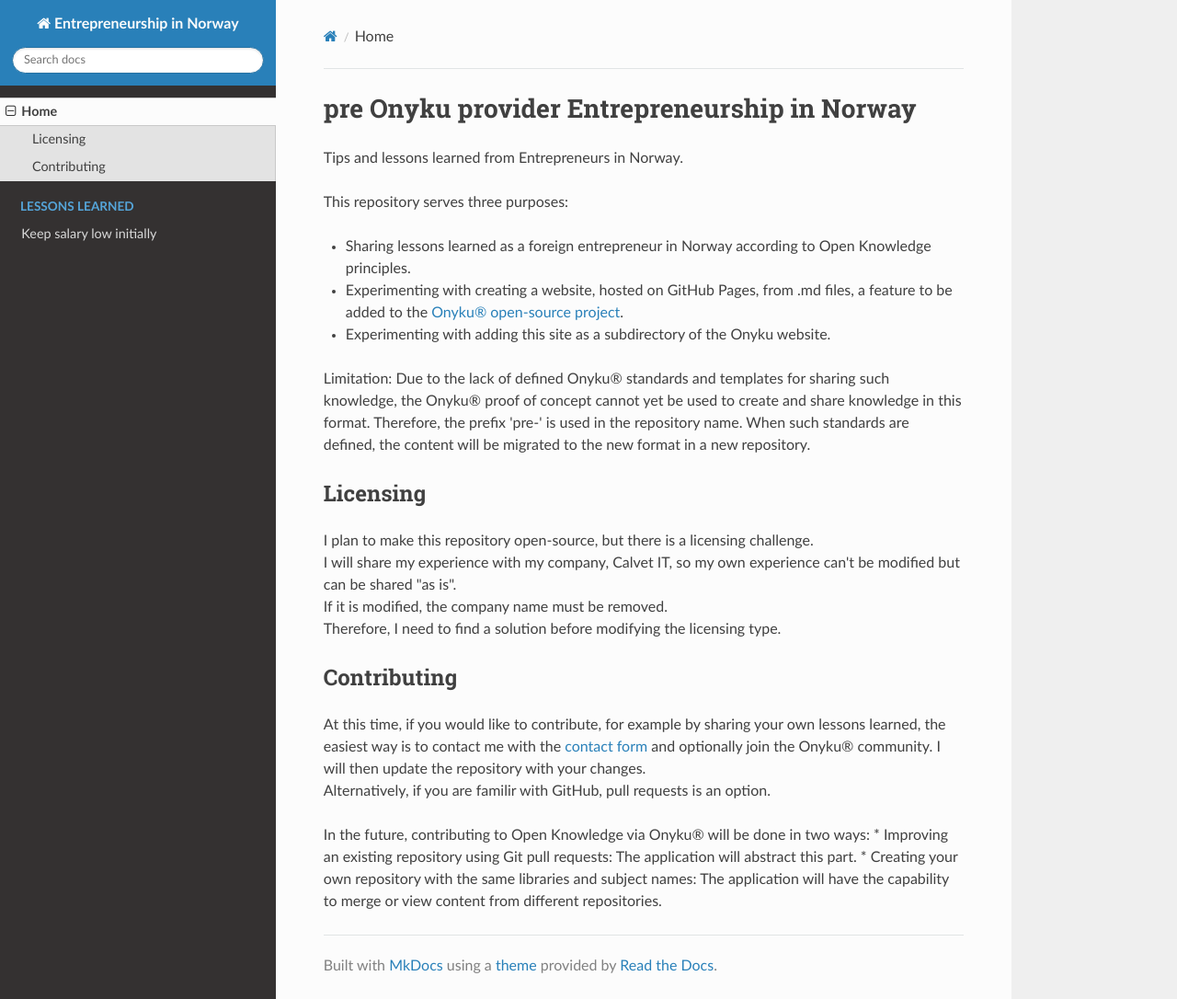
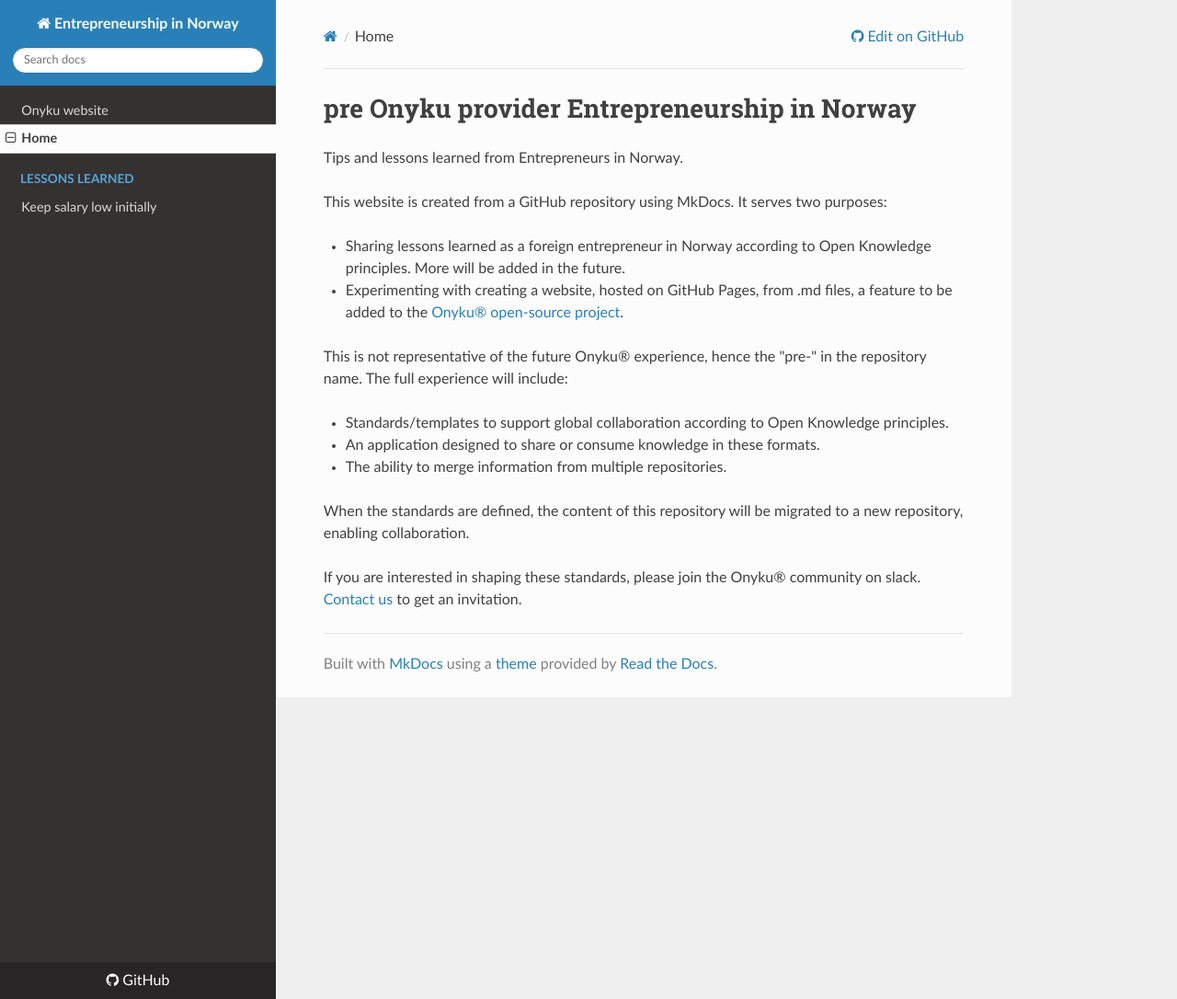
Before and after one commit to CalvetIT/pre-onyku-provider-entrepreneurship-in-norway, an MkDocs documentation site: the page built from docs/index.md, in a window 1280 px wide and 1086 px high. Shown: the whole window at 92% size. Built offline with MkDocs 1.6.1, drawn with Linux system fonts in a browser that asks for light colours; nearby versions of some CDN libraries.

```diff
--- a/docs/index.md
+++ b/docs/index.md
@@ -1,24 +1,19 @@
 # pre Onyku provider Entrepreneurship in Norway
 Tips and lessons learned from Entrepreneurs in Norway.
 
-This repository serves three purposes:
+This website is created from a GitHub repository using MkDocs. It serves two purposes:
 
-* Sharing lessons learned as a foreign entrepreneur in Norway according to Open Knowledge principles.
+* Sharing lessons learned as a foreign entrepreneur in Norway according to Open Knowledge principles. More will be added in the future.
 * Experimenting with creating a website, hosted on GitHub Pages, from .md files, a feature to be added to the [Onyku® open-source project](https://github.com/CalvetIT/onyku).
-* Experimenting with adding this site as a subdirectory of the Onyku website.
 
-Limitation: Due to the lack of defined Onyku® standards and templates for sharing such knowledge, the Onyku® proof of concept cannot yet be used to create and share knowledge in this format. Therefore, the prefix 'pre-' is used in the repository name. When such standards are defined, the content will be migrated to the new format in a new repository.
+This is not representative of the future Onyku® experience, hence the "pre-" in the repository name.
+The full experience will include:
 
-## Licensing
-I plan to make this repository open-source, but there is a licensing challenge.
-I will share my experience with my company, Calvet IT, so my own experience can't be modified but can be shared "as is".
-If it is modified, the company name must be removed.
-Therefore, I need to find a solution before modifying the licensing type.
+* Standards/templates to support global collaboration according to Open Knowledge principles.
+* An application designed to share or consume knowledge in these formats.
+* The ability to merge information from multiple repositories.
 
-## Contributing
-At this time, if you would like to contribute, for example by sharing your own lessons learned, the easiest way is to contact me with the [contact form](https://calvetit.com/contact-us/) and optionally join the Onyku® community. I will then update the repository with your changes.
-Alternatively, if you are familir with GitHub, pull requests is an option.
+When the standards are defined, the content of this repository will be migrated to a new repository, enabling collaboration.
 
-In the future, contributing to Open Knowledge via Onyku® will be done in two ways:
-* Improving an existing repository using Git pull requests: The application will abstract this part.
-* Creating your own repository with the same libraries and subject names: The application will have the capability to merge or view content from different repositories.
+If you are interested in shaping these standards, please join the Onyku® community on slack.
+[Contact us](https://calvetit.com/contact-us/) to get an invitation.
--- a/mkdocs.yml
+++ b/mkdocs.yml
@@ -1,6 +1,8 @@
 site_name: Entrepreneurship in Norway
-site_url: https://onyku.com/pre-onyku-provider-entrepreneurship-in-norway
+repo_url: https://github.com/CalvetIT/pre-onyku-provider-entrepreneurship-in-norway
+edit_uri: edit/main/docs/
 nav:
+  - Onyku website: https://onyku.com
   - Home: index.md
   - Lessons learned:
     - Keep salary low initially: lessons-learned/keep-salary-low-initially
```
Also changed, not shown: README.md (+10 -15 lines), 1 other file.
